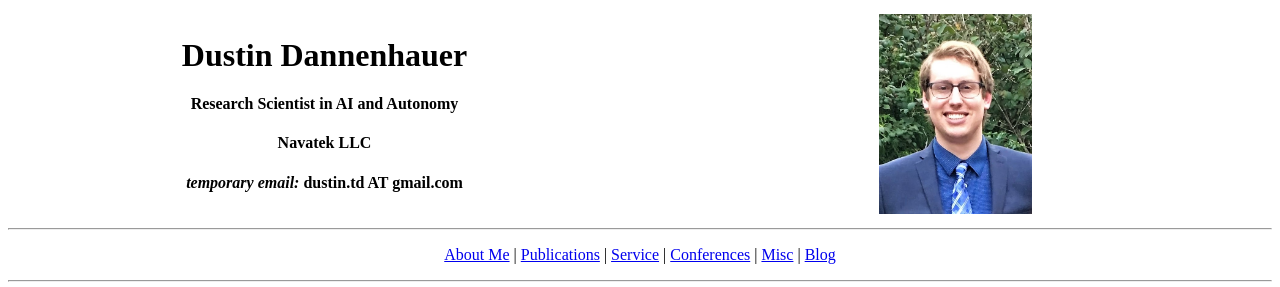
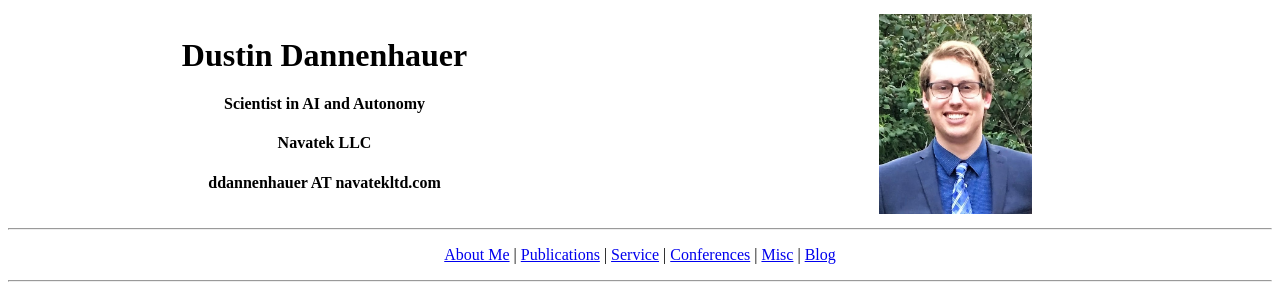
Before and after one commit to dustintd/dustintd.github.io, a Jekyll site: the page index.html, which Jekyll copies as it is, in a window 1280 px wide and 900 px high. Shown: the top 287 px of the window. Built offline with Jekyll 4.4.1, drawn with Linux system fonts in a browser that asks for light colours; comment, search, counter and statistics services are not loaded.

Commit message:
updated email address

```diff
--- a/index.html
+++ b/index.html
@@ -50,9 +50,9 @@
                 <tr>
                     <td>
                         <h1 align="center">Dustin Dannenhauer</h1>
-                        <h4 align="center">Research Scientist in AI and Autonomy</h4>
+                        <h4 align="center">Scientist in AI and Autonomy</h4>
                         <h4 align="center">Navatek LLC</h4>
-                        <h4 align="center"><i>temporary email:</i> dustin.td AT gmail.com</h4>
+                        <h4 align="center">ddannenhauer AT navatekltd.com</h4>
                     </td>
                 </tr>
             </table>
```
Also changed, not shown: other parts of index.html (+1 -1 lines).
